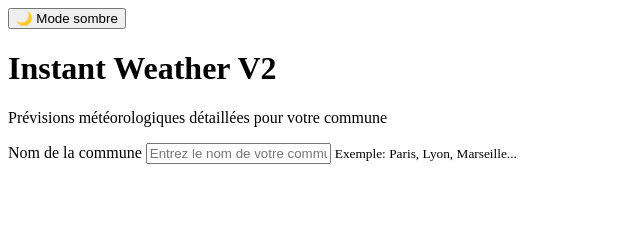
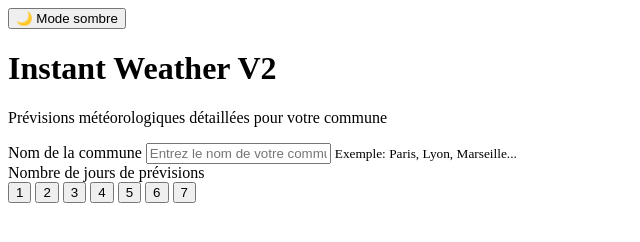
Before and after one commit to DrakyFR/wether_java, a plain HTML site: page index.html in a window 1280 px wide. Shown: the whole page, without its empty margins (0-640 px from the left). Drawn offline with Linux system fonts and the light colour scheme.

Commit message:
8 commit

```diff
--- a/index.html
+++ b/index.html
@@ -33,6 +33,20 @@
                     </div>
                 </div>
 
+                <div class="form-group">
+                    <label>Nombre de jours de prévisions</label>
+                    <div class="days-selector">
+                        <button type="button" class="day-button active" data-days="1">1</button>
+                        <button type="button" class="day-button" data-days="2">2</button>
+                        <button type="button" class="day-button" data-days="3">3</button>
+                        <button type="button" class="day-button" data-days="4">4</button>
+                        <button type="button" class="day-button" data-days="5">5</button>
+                        <button type="button" class="day-button" data-days="6">6</button>
+                        <button type="button" class="day-button" data-days="7">7</button>
+                    </div>
+                </div>
+
+
 
 
 </body>
```
